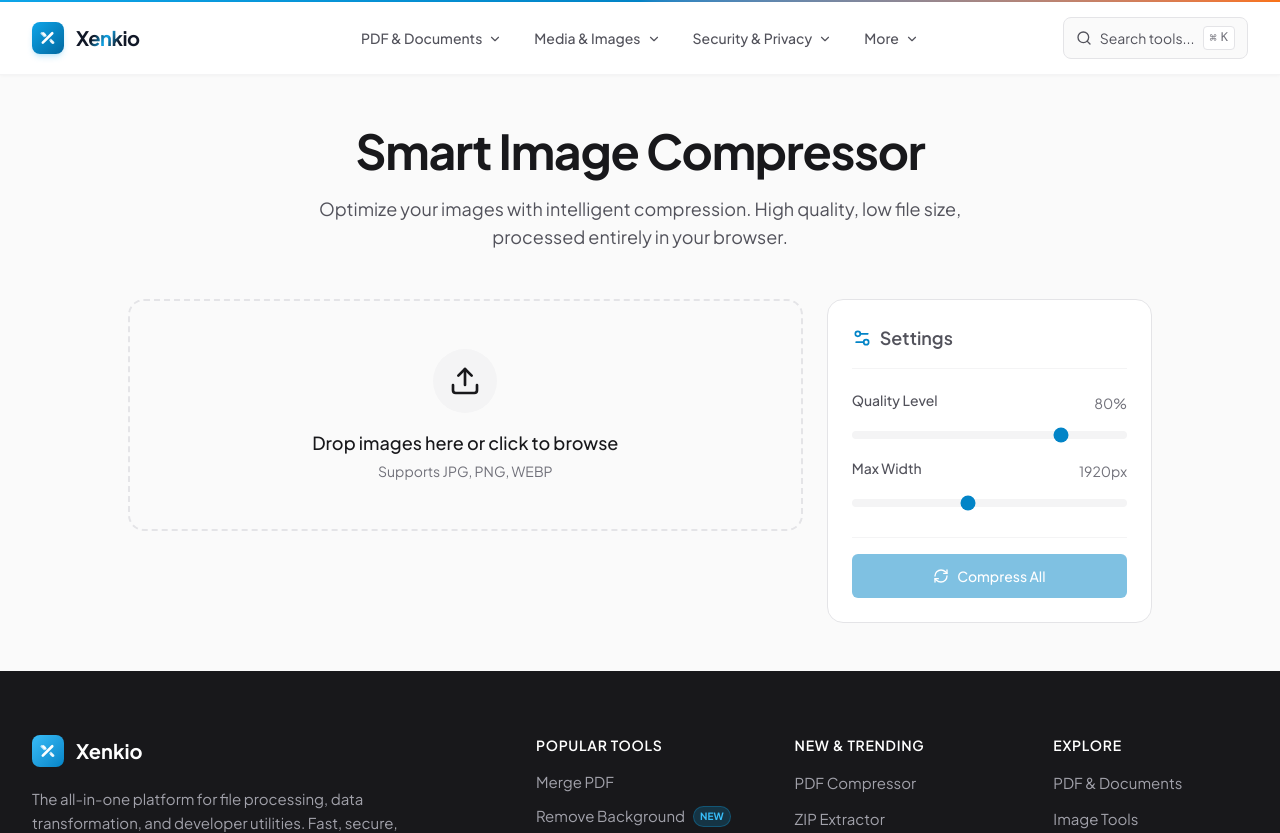
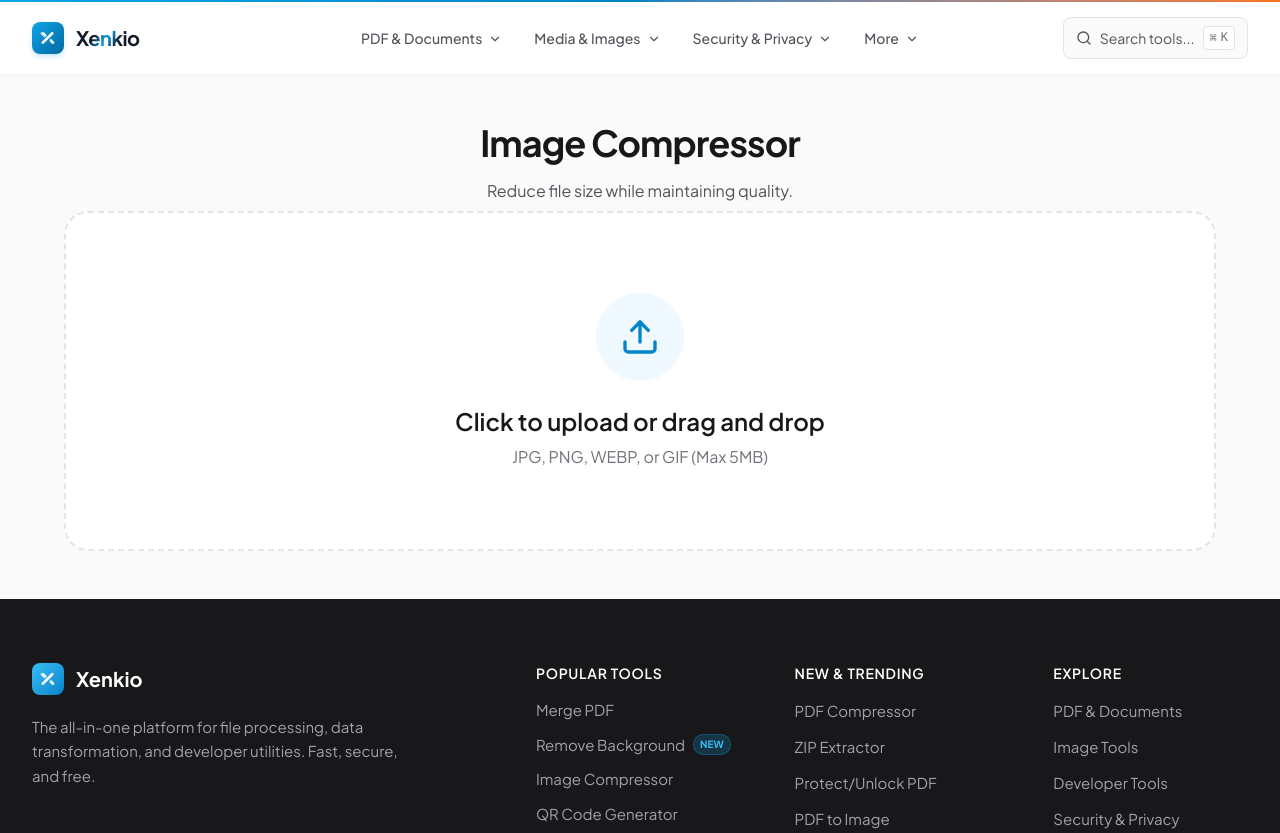
Before and after one commit to irham3/xenkio, a Next.js app: page /tools/image-compressor in a window 1280 px wide. Shown: the top 833 px of the page. Built offline with nearby package versions, Linux system fonts and the light colour scheme.

Commit message:
fix: redesign image compressor tool

```diff
--- a/src/features/image-compressor/components/image-compressor.tsx
+++ b/src/features/image-compressor/components/image-compressor.tsx
@@ -5,7 +5,7 @@ import { useDropzone } from "react-dropzone"
 import imageCompression from "browser-image-compression"
 import { motion, AnimatePresence } from "framer-motion"
 import Image from "next/image"
-import { Upload, X, Download, FileImage, Settings2, RefreshCw, Archive } from "lucide-react"
+import { Upload, X, Download, Settings2, RefreshCw, Archive } from "lucide-react"
 import JSZip from "jszip"
 import { Button } from "@/components/ui/button"
 import { Label } from "@/components/ui/label"
@@ -36,11 +36,12 @@ export function ImageCompressor() {
     setImages((prev) => [...prev, ...newImages])
   }, [])
 
-  const { getRootProps, getInputProps, isDragActive } = useDropzone({
+  const { getRootProps, getInputProps, isDragActive, open } = useDropzone({
     onDrop,
     accept: {
       "image/*": [".jpg", ".jpeg", ".png", ".webp"],
     },
+    noClick: true, // We handle clicks manually to allow specific buttons
   })
 
   // Cleanup previews
@@ -52,21 +53,18 @@ export function ImageCompressor() {
 
   const compressImage = async (image: CompressedImage) => {
     const options = {
-      maxSizeMB: 1, // Start with a default, but we use strict quality mostly
+      maxSizeMB: 1,
       maxWidthOrHeight: maxWidth,
       useWebWorker: true,
       initialQuality: quality,
-      fileType: image.originalFile.type === "image/png" ? "image/png" : "image/jpeg", // Keep PNG logs transparency
+      fileType: image.originalFile.type === "image/png" ? "image/png" : "image/jpeg",
     }
 
     try {
-      // Update status to compressing
       setImages((prev) =>
         prev.map((img) => (img.id === image.id ? { ...img, status: "compressing" } : img))
       )
 
-      // Since browser-image-compression might convert PNG to JPG by default if not careful,
-      // usually it handles types well, but explicit fileType helps.
       const compressedFile = await imageCompression(image.originalFile, options)
 
       setImages((prev) =>
@@ -84,7 +82,6 @@ export function ImageCompressor() {
 
   const handleCompressAll = async () => {
     setIsCompressingAll(true)
-    // Process sequentially or parallel - parallel is fine for a few images
     await Promise.all(images.filter(i => i.status !== "done").map((img) => compressImage(img)))
     setIsCompressingAll(false)
   }
@@ -134,63 +131,156 @@ export function ImageCompressor() {
   }
 
   return (
-    <div className="w-full max-w-5xl mx-auto space-y-8">
-      {/* Header Section */}
-      <div className="text-center space-y-4 mb-12">
-        <h1 className="text-4xl md:text-5xl font-bold tracking-tight text-gray-900">
-          Smart Image Compressor
+    <div className="w-full max-w-6xl mx-auto space-y-8" {...getRootProps()}>
+      <input {...getInputProps()} />
+
+      {/* Header */}
+      <div className="text-center space-y-4 mb-2">
+        <h1 className="text-3xl md:text-4xl font-bold tracking-tight text-gray-900">
+          Image Compressor
         </h1>
-        <p className="text-lg text-gray-600 max-w-2xl mx-auto">
-          Optimize your images with intelligent compression. High quality, low file size,
-          processed entirely in your browser.
+        <p className="text-gray-600 max-w-xl mx-auto">
+          Reduce file size while maintaining quality.
         </p>
       </div>
 
-      {/* Control Panel */}
-      <div className="grid grid-cols-1 md:grid-cols-3 gap-6">
-        <div className="col-span-1 md:col-span-2 space-y-6">
-          {/* Dropzone */}
+      {images.length === 0 ? (
+        /* Empty State - Dropzone */
         <div
-            {...getRootProps()}
+          onClick={open}
           className={cn(
-              "relative group border-2 border-dashed rounded-2xl p-12 transition-all duration-300 ease-in-out cursor-pointer overflow-hidden",
-              isDragActive
-                ? "border-primary-600 bg-primary-50 scale-[1.01]"
-                : "border-gray-200 hover:border-primary-600/50 hover:bg-gray-50"
+            "group relative border-2 border-dashed rounded-3xl p-20 transition-all duration-300 ease-in-out cursor-pointer overflow-hidden bg-white hover:border-primary-500 hover:bg-gray-50",
+            isDragActive ? "border-primary-500 bg-primary-50 scale-[1.01]" : "border-gray-200"
           )}
         >
-            <input {...getInputProps()} />
-            <div className="flex flex-col items-center justify-center text-center space-y-4">
+          <div className="flex flex-col items-center justify-center text-center space-y-6">
             <div className={cn(
-                "p-4 rounded-full bg-gray-100 transition-transform duration-300 group-hover:scale-110",
-                isDragActive && "bg-white"
+              "p-6 rounded-full bg-primary-50 text-primary-600 transition-transform duration-300 group-hover:scale-110 group-hover:bg-white group-hover:shadow-md",
+              isDragActive && "bg-white shadow-md scale-110"
             )}>
-                <Upload className="w-8 h-8 text-gray-900" />
+              <Upload className="w-10 h-10" />
             </div>
-              <div className="space-y-1">
-                <p className="text-lg font-medium text-gray-900">
-                  Drop images here or click to browse
+            <div className="space-y-2">
+              <p className="text-2xl font-semibold text-gray-900">
+                {isDragActive ? "Drop images now" : "Click to upload or drag and drop"}
               </p>
-                <p className="text-sm text-gray-500">
-                  Supports JPG, PNG, WEBP
+              <p className="text-gray-500">
+                JPG, PNG, WEBP, or GIF (Max 5MB)
               </p>
             </div>
           </div>
         </div>
+      ) : (
+        /* Active State - File List */
+        <div className="grid grid-cols-1 lg:grid-cols-3 gap-8">
+
+          {/* Left Column: List */}
+          <div className="col-span-1 lg:col-span-2 space-y-6">
+            <div className="flex items-center justify-between">
+              <Button onClick={open} variant="outline" className="gap-2">
+                <Upload className="w-4 h-4" />
+                Add More Images
+              </Button>
+
+              <span className="text-sm text-gray-500">
+                {images.filter(img => img.status === 'done').length} / {images.length} Compressed
+              </span>
             </div>
 
-        {/* Settings Panel */}
-        <div className="col-span-1 bg-white border border-gray-200 rounded-2xl p-6 space-y-6 h-fit sticky top-6">
-          <div className="flex items-center gap-2 pb-4 border-b border-gray-100">
-            <Settings2 className="w-5 h-5 text-primary-600" />
-            <h2 className="font-semibold text-lg">Settings</h2>
+            <AnimatePresence mode="popLayout">
+              <div className="space-y-4">
+                {images.map((img) => (
+                  <motion.div
+                    key={img.id}
+                    layout
+                    initial={{ opacity: 0, y: 10 }}
+                    animate={{ opacity: 1, y: 0 }}
+                    exit={{ opacity: 0, scale: 0.95 }}
+                    className="group relative bg-white border border-gray-200 rounded-2xl p-4 flex flex-col sm:flex-row items-center gap-6 overflow-hidden shadow-sm hover:shadow-md transition-all"
+                  >
+                    {/* Preview */}
+                    <div className="relative w-20 h-20 sm:w-24 sm:h-24 rounded-xl overflow-hidden bg-gray-100 border border-gray-100 shrink-0">
+                      <Image
+                        src={img.originalPreview}
+                        alt="Preview"
+                        fill
+                        className="object-cover"
+                        unoptimized
+                      />
                     </div>
 
-          <div className="space-y-4">
-            <div className="space-y-2">
+                    {/* Info */}
+                    <div className="flex-1 min-w-0 space-y-1 text-center sm:text-left">
+                      <h4 className="font-medium truncate text-gray-900">
+                        {img.originalFile.name}
+                      </h4>
+                      <div className="flex items-center justify-center sm:justify-start gap-4 text-sm text-gray-500">
+                        <span className="bg-gray-100 px-2 py-0.5 rounded text-xs font-medium text-gray-600">
+                          {formatSize(img.originalFile.size)}
+                        </span>
+                        {img.compressedFile && (
+                          <>
+                            <span className="text-gray-300">→</span>
+                            <span className="text-primary-700 font-medium">
+                              {formatSize(img.compressedFile.size)}
+                            </span>
+                            <span className="text-green-600 font-bold text-xs bg-green-50 px-2 py-0.5 rounded-full">
+                              -{Math.round((1 - (img.compressedFile.size / img.originalFile.size)) * 100)}%
+                            </span>
+                          </>
+                        )}
+                      </div>
+                      <div className="pt-1">
+                        {img.status === "error" && <span className="text-red-500 text-xs">Failed</span>}
+                        {img.status === "compressing" && <span className="text-primary-500 text-xs animate-pulse">Compressing...</span>}
+                      </div>
+                    </div>
+
+                    {/* Actions */}
+                    <div className="flex items-center gap-2">
+                      {img.status === "idle" && (
+                        <Button size="sm" variant="secondary" onClick={() => compressImage(img)}>
+                          Compress
+                        </Button>
+                      )}
+
+                      {img.status === "done" && (
+                        <Button size="sm" variant="default" className="bg-green-600 hover:bg-green-700" onClick={() => downloadImage(img)}>
+                          <Download className="w-4 h-4" />
+                        </Button>
+                      )}
+
+                      <Button
+                        variant="ghost"
+                        size="icon"
+                        onClick={(e) => {
+                          e.stopPropagation();
+                          removeImage(img.id);
+                        }}
+                        className="text-gray-400 hover:text-red-500 hover:bg-red-50"
+                      >
+                        <X className="w-4 h-4" />
+                      </Button>
+                    </div>
+                  </motion.div>
+                ))}
+              </div>
+            </AnimatePresence>
+          </div>
+
+          {/* Right Column: Sidebar */}
+          <div className="col-span-1">
+            <div className="bg-white border border-gray-200 rounded-2xl p-6 space-y-6 sticky top-6 shadow-sm">
+              <div className="flex items-center gap-2 pb-4 border-b border-gray-100">
+                <Settings2 className="w-5 h-5 text-gray-700" />
+                <h2 className="font-semibold text-gray-900">Compression Settings</h2>
+              </div>
+
+              <div className="space-y-6">
+                <div className="space-y-3">
                   <div className="flex justify-between">
-                <Label>Quality Level</Label>
-                <span className="text-sm text-gray-500">{Math.round(quality * 100)}%</span>
+                    <Label className="text-gray-700">Quality</Label>
+                    <span className="text-sm font-medium text-primary-600">{Math.round(quality * 100)}%</span>
                   </div>
                   <input
                     type="range"
@@ -201,12 +291,13 @@ export function ImageCompressor() {
                     onChange={(e) => setQuality(parseFloat(e.target.value))}
                     className="w-full h-2 bg-gray-100 rounded-lg appearance-none cursor-pointer accent-primary-600"
                   />
+                  <p className="text-xs text-gray-400">Lower quality = smaller file size</p>
                 </div>
 
-            <div className="space-y-2">
+                <div className="space-y-3">
                   <div className="flex justify-between">
-                <Label>Max Width</Label>
-                <span className="text-sm text-gray-500">{maxWidth}px</span>
+                    <Label className="text-gray-700">Max Width</Label>
+                    <span className="text-sm font-medium text-primary-600">{maxWidth}px</span>
                   </div>
                   <input
                     type="range"
@@ -217,12 +308,13 @@ export function ImageCompressor() {
                     onChange={(e) => setMaxWidth(parseInt(e.target.value))}
                     className="w-full h-2 bg-gray-100 rounded-lg appearance-none cursor-pointer accent-primary-600"
                   />
+                  <p className="text-xs text-gray-400">Resizes images larger than this width</p>
                 </div>
               </div>
 
-          <div className="pt-4 border-t border-gray-100 space-y-3">
+              <div className="pt-6 border-t border-gray-100 space-y-3">
                 <Button
-              className="w-full"
+                  className="w-full h-12 text-base font-medium shadow-primary-500/20 shadow-lg hover:shadow-primary-500/30 transition-all"
                   size="lg"
                   onClick={handleCompressAll}
                   disabled={images.length === 0 || isCompressingAll}
@@ -230,12 +322,12 @@ export function ImageCompressor() {
                   {isCompressingAll ? (
                     <>
                       <RefreshCw className="mr-2 h-4 w-4 animate-spin" />
-                  Compressing...
+                      Processing...
                     </>
                   ) : (
                     <>
                       <RefreshCw className="mr-2 h-4 w-4" />
-                  Compress All
+                      Compress All Images
                     </>
                   )}
                 </Button>
@@ -243,7 +335,7 @@ export function ImageCompressor() {
                 {images.some(i => i.status === "done") && (
                   <Button
                     variant="outline"
-                className="w-full"
+                    className="w-full h-12"
                     onClick={downloadAllZip}
                   >
                     <Archive className="mr-2 h-4 w-4" />
@@ -253,121 +345,8 @@ export function ImageCompressor() {
               </div>
             </div>
           </div>
-
-      {/* Image List */}
-      <AnimatePresence mode="popLayout">
-        {images.length > 0 && (
-          <motion.div
-            initial={{ opacity: 0, y: 20 }}
-            animate={{ opacity: 1, y: 0 }}
-            className="grid grid-cols-1 gap-4 mt-8"
-          >
-            {images.map((img) => (
-              <motion.div
-                key={img.id}
-                layout
-                initial={{ opacity: 0, scale: 0.95 }}
-                animate={{ opacity: 1, scale: 1 }}
-                exit={{ opacity: 0, scale: 0.95 }}
-                className="group relative bg-white border border-gray-200 rounded-xl p-4 flex flex-col sm:flex-row items-center gap-6 overflow-hidden"
-              >
-                {/* Preview */}
-                <div className="relative w-24 h-24 sm:w-32 sm:h-32 rounded-lg overflow-hidden bg-gray-100 border border-gray-200 shrink-0">
-                  <Image
-                    src={img.originalPreview}
-                    alt="Preview"
-                    fill
-                    className="object-cover"
-                    unoptimized
-                  />
-                  {img.status === "done" && (
-                    <div className="absolute inset-0 bg-black/40 flex items-center justify-center">
-                      <span className="bg-primary-600 text-white text-xs font-bold px-2 py-1 rounded-full">
-                        -{Math.round((1 - (img.compressedFile!.size / img.originalFile.size)) * 100)}%
-                      </span>
         </div>
       )}
     </div>
-
-                {/* Info */}
-                <div className="flex-1 min-w-0 space-y-1 text-center sm:text-left">
-                  <h4 className="font-medium truncate max-w-[200px] sm:max-w-md mx-auto sm:mx-0">
-                    {img.originalFile.name}
-                  </h4>
-                  <div className="flex items-center justify-center sm:justify-start gap-4 text-sm text-gray-500">
-                    <div className="flex items-center gap-1.5">
-                      <FileImage className="w-4 h-4" />
-                      Original: {formatSize(img.originalFile.size)}
-                    </div>
-                    {img.compressedFile && (
-                      <div className="flex items-center gap-1.5 text-primary-600 font-medium">
-                        <span className="text-gray-400">→</span>
-                        {formatSize(img.compressedFile.size)}
-                      </div>
-                    )}
-                  </div>
-                  <div className="pt-2 text-xs">
-                    {img.status === "idle" && (
-                      <span className="bg-gray-100 px-2 py-1 rounded text-gray-500">
-                        Ready to compress
-                      </span>
-                    )}
-                    {img.status === "compressing" && (
-                      <span className="text-primary-600 animate-pulse">
-                        Compressing...
-                      </span>
-                    )}
-                    {img.status === "done" && (
-                      <span className="text-green-600 font-medium">
-                        Compression Complete
-                      </span>
-                    )}
-                    {img.status === "error" && (
-                      <span className="text-red-600 font-medium">
-                        Failed to compress
-                      </span>
-                    )}
-                  </div>
-                </div>
-
-                {/* Actions */}
-                <div className="flex items-center gap-2 mt-2 sm:mt-0">
-                  <Button
-                    variant="ghost"
-                    size="icon"
-                    onClick={() => removeImage(img.id)}
-                    className="opacity-0 group-hover:opacity-100 transition-opacity absolute top-2 right-2 sm:static sm:opacity-100"
-                  >
-                    <X className="w-4 h-4" />
-                    <span className="sr-only">Remove</span>
-                  </Button>
-
-                  {img.status === "done" && (
-                    <Button
-                      size="sm"
-                      onClick={() => downloadImage(img)}
-                      className="gap-2"
-                    >
-                      <Download className="w-4 h-4" />
-                      <span className="hidden sm:inline">Save</span>
-                    </Button>
-                  )}
-
-                  {img.status === "idle" && (
-                    <Button
-                      size="sm"
-                      variant="secondary"
-                      onClick={() => compressImage(img)}
-                    >
-                      Compress
-                    </Button>
-                  )}
-                </div>
-              </motion.div>
-            ))}
-          </motion.div>
-        )}
-      </AnimatePresence>
-    </div>
   )
 }
--- a/src/features/video-compressor/components/video-compressor.tsx
+++ b/src/features/video-compressor/components/video-compressor.tsx
@@ -121,7 +121,7 @@ export function VideoCompressor() {
                         <Progress value={downloadProgress.overallPercent} className="h-2" />
                         <div className="flex justify-between text-xs text-gray-400">
                             <span>First time only (~31MB)</span>
-                            <span>{downloadProgress.overallPercent}%</span>
+                            <span>{Math.round(downloadProgress.overallPercent)}%</span>
                         </div>
                     </div>
                 </div>
```
Lines whose indentation alone changed are shown as unchanged.
